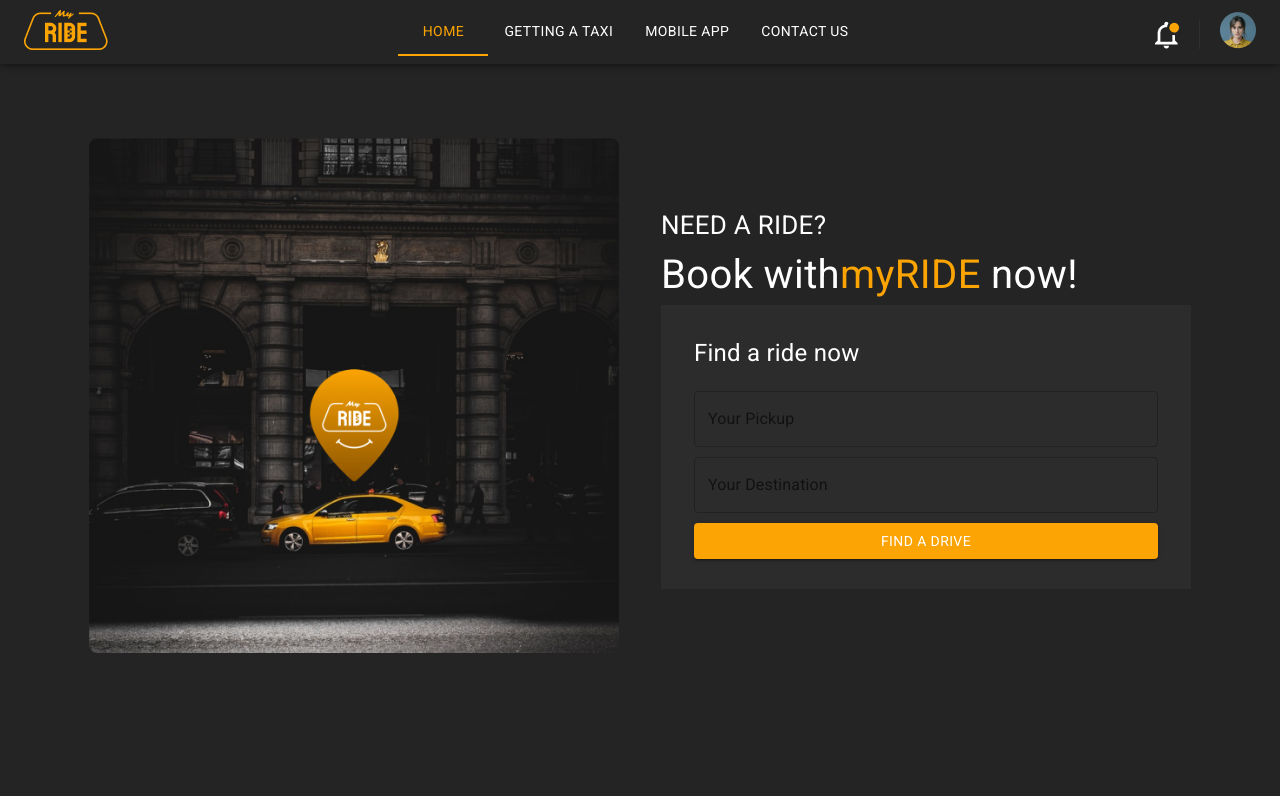
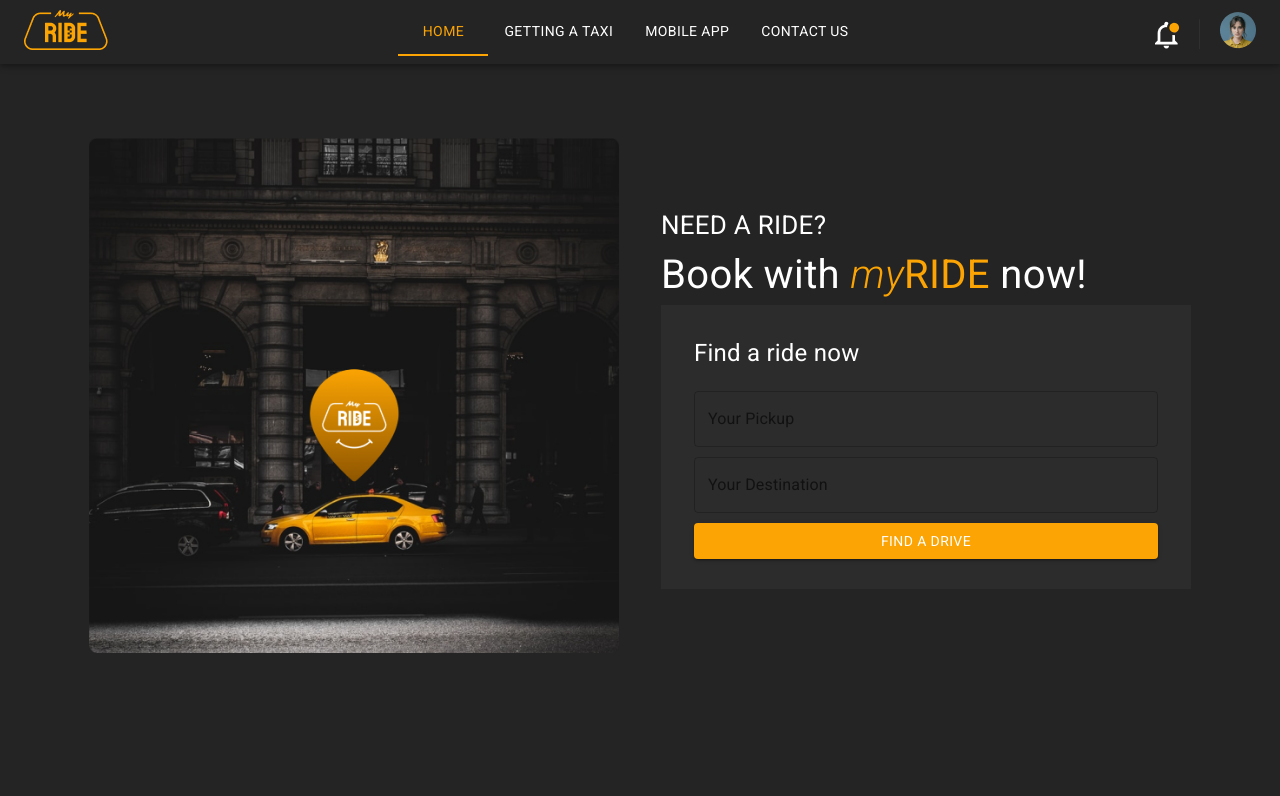
Before and after one commit to viviancol/desafio3-compassuol, a React (Vite) app: page / in a window 1280 px wide. Shown: the top 796 px of the page. Built offline with nearby package versions, Linux system fonts and the light colour scheme.

Commit message:
feat: <i>my</i>

```diff
--- a/src/components/booking-form/BookingForm.tsx
+++ b/src/components/booking-form/BookingForm.tsx
@@ -24,7 +24,8 @@
                     sx={{
                         fontSize:'40px',
                     }} >Book with
-                    <span style={{color:"#FBA403"}}>myRIDE</span> now!</Typography>
+                    <span style={{color:"#FBA403"}} > <i>my</i></span>
+                    <span style={{color:"#FBA403"}}>RIDE</span> now!</Typography>
                 </Box>
 
                 <Box sx={{bgcolor:'#2c2c2c', padding:'30px 33px'}} >
```
